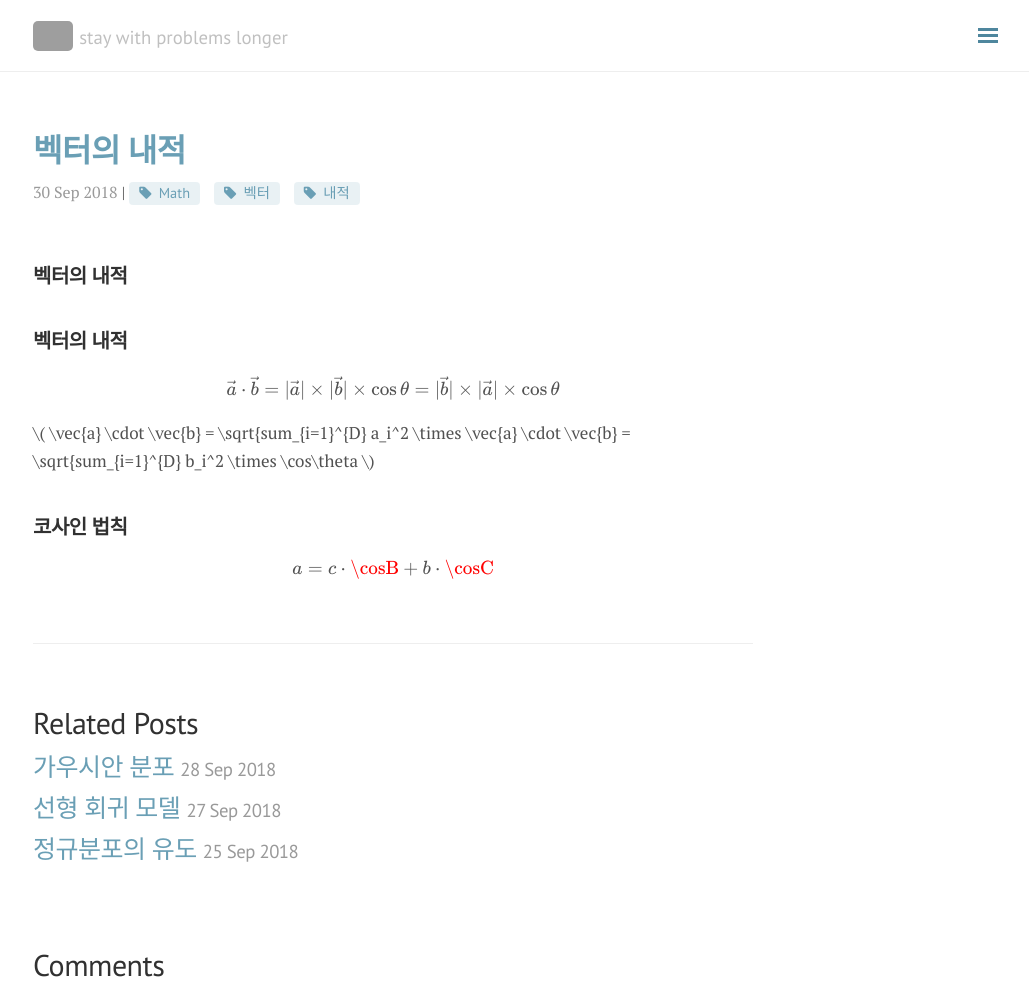
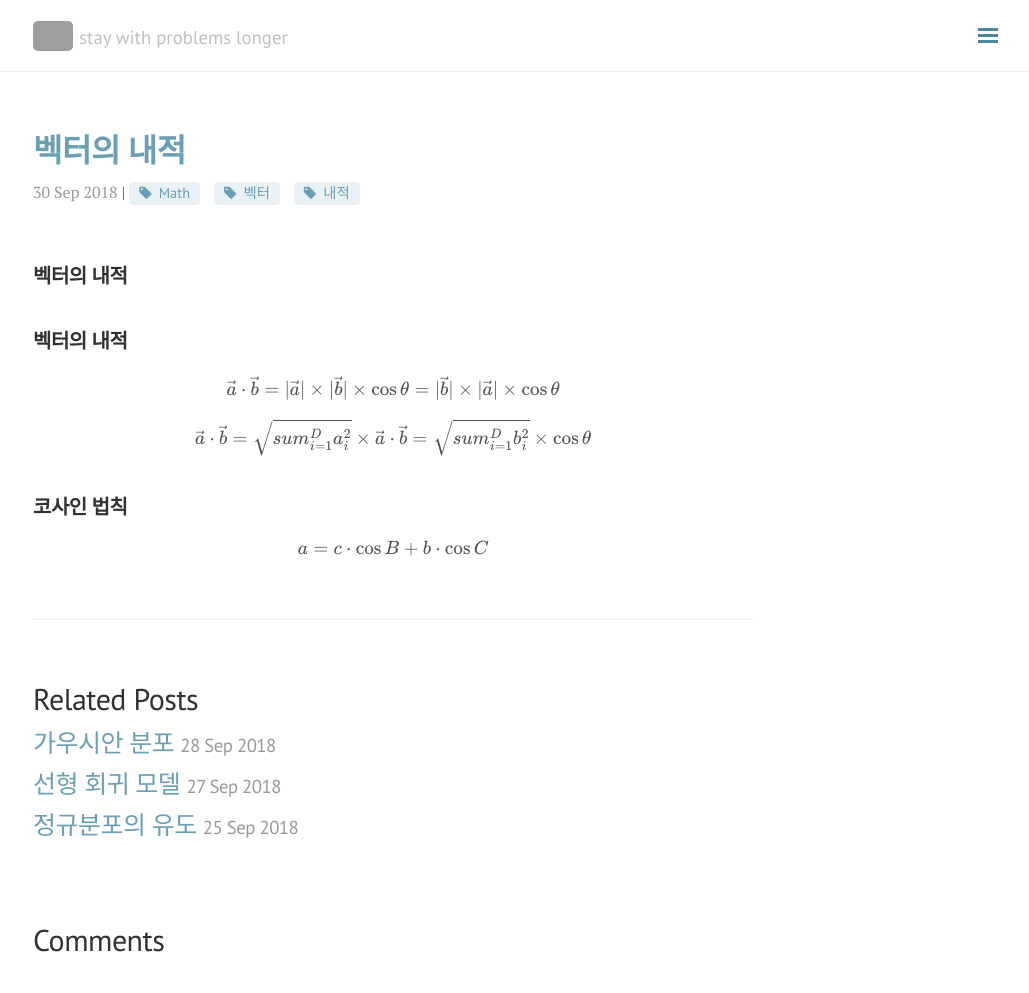
Before and after one commit to seokhoonj/seokhoonj.github.io, a Jekyll site: the page built from _posts/Math/2018-09-30-Math-inner_product.md, in a window 1280 px wide and 993 px high. Shown: the whole window, without its empty margins (247-1276 px from the left). Built offline with Jekyll 4.4.1, drawn with Linux system fonts in a browser that asks for light colours; nearby versions of some CDN libraries; formulas are drawn with MathJax 3; comment, search, counter and statistics services are not loaded; grey boxes are pictures that could not be loaded.

Commit message:
add _posts

```diff
--- a/_posts/Math/2018-09-30-Math-inner_product.md
+++ b/_posts/Math/2018-09-30-Math-inner_product.md
@@ -12,7 +12,7 @@ comments: false
 
 ## 벡터의 내적
 \\( \vec{a} \cdot \vec{b} = \|\vec{a}\| \times \|\vec{b}\| \times \cos\theta = \|\vec{b}\| \times \|\vec{a}\| \times \cos\theta \\)
-\\( \vec{a} \cdot \vec{b} = \sqrt{sum\_{i=1}^{D} a\_i^2 \times \vec{a} \cdot \vec{b} = \sqrt{sum\_{i=1}^{D} b\_i^2 \times \cos\theta \\)
+\\( \vec{a} \cdot \vec{b} = \sqrt{sum\_{i=1}^{D} a\_i^2} \times \vec{a} \cdot \vec{b} = \sqrt{sum\_{i=1}^{D} b\_i^2} \times \cos\theta \\)
 
 ## 코사인 법칙
-\\( a = c \cdot \cosB + b \cdot \cosC \\)
+\\( a = c \cdot \cos{B} + b \cdot \cos{C} \\)
```
